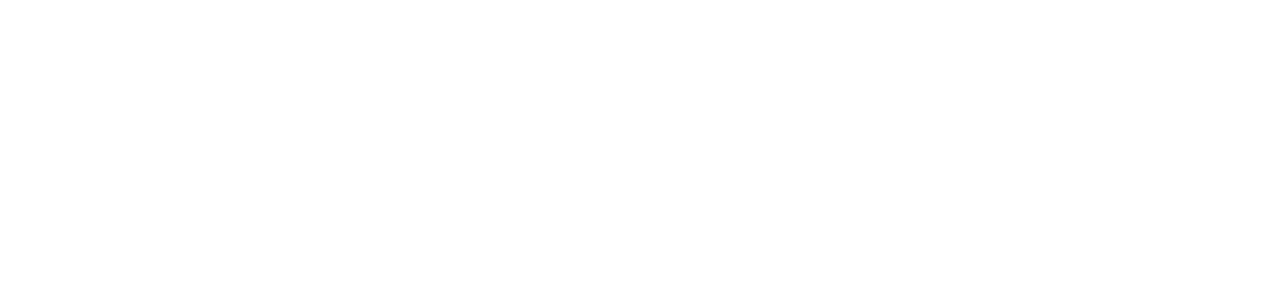
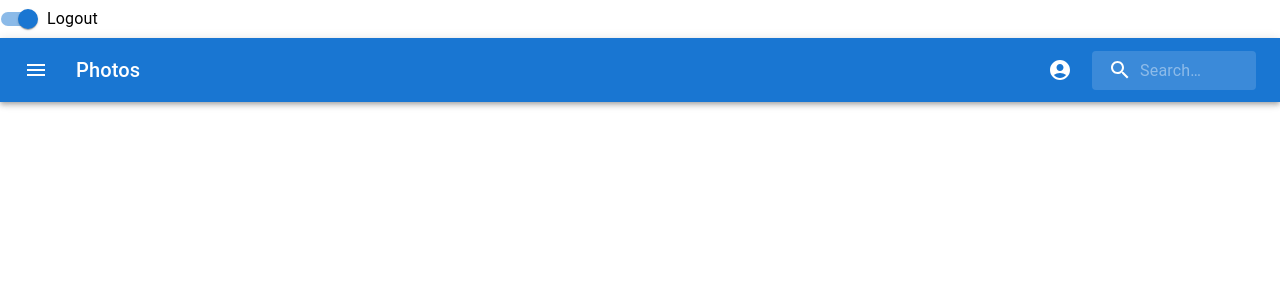
Before and after one commit to emiliojosecalvo/login-context-app, a React (Create React App) app: page / in a window 1280 px wide. Shown: the top 300 px of the page. Built offline with nearby package versions, Linux system fonts and the light colour scheme.

Commit message:
navbar component

```diff
--- a/src/App.js
+++ b/src/App.js
@@ -1,10 +1,8 @@
-import './App.css';
+import Navbar from './Navbar';
 
 function App() {
   return (
-    <div className="App">
-
-    </div>
+    <Navbar />
   );
 }
 
--- /dev/null
+++ b/src/Navbar.js
@@ -0,0 +1,154 @@
+import React from 'react';
+import AppBar from '@mui/material/AppBar';
+import Box from '@mui/material/Box';
+import Toolbar from '@mui/material/Toolbar';
+import Typography from '@mui/material/Typography';
+import IconButton from '@mui/material/IconButton';
+import MenuIcon from '@mui/icons-material/Menu';
+import AccountCircle from '@mui/icons-material/AccountCircle';
+import Switch from '@mui/material/Switch';
+import FormControlLabel from '@mui/material/FormControlLabel';
+import FormGroup from '@mui/material/FormGroup';
+import MenuItem from '@mui/material/MenuItem';
+import Menu from '@mui/material/Menu';
+import SearchIcon from '@mui/icons-material/Search';
+import { styled, alpha } from '@mui/material/styles';
+import InputBase from '@mui/material/InputBase';
+
+function Navbar() {
+    const Search = styled('div')(({ theme }) => ({
+        position: 'relative',
+        borderRadius: theme.shape.borderRadius,
+        backgroundColor: alpha(theme.palette.common.white, 0.15),
+        '&:hover': {
+            backgroundColor: alpha(theme.palette.common.white, 0.25),
+        },
+        marginLeft: 0,
+        width: '100%',
+        [theme.breakpoints.up('sm')]: {
+            marginLeft: theme.spacing(1),
+            width: 'auto',
+        },
+    }));
+
+    const SearchIconWrapper = styled('div')(({ theme }) => ({
+        padding: theme.spacing(0, 2),
+        height: '100%',
+        position: 'absolute',
+        pointerEvents: 'none',
+        display: 'flex',
+        alignItems: 'center',
+        justifyContent: 'center',
+    }));
+
+    const StyledInputBase = styled(InputBase)(({ theme }) => ({
+        color: 'inherit',
+        '& .MuiInputBase-input': {
+            padding: theme.spacing(1, 1, 1, 0),
+            // vertical padding + font size from searchIcon
+            paddingLeft: `calc(1em + ${theme.spacing(4)})`,
+            transition: theme.transitions.create('width'),
+            width: '100%',
+            [theme.breakpoints.up('sm')]: {
+                width: '12ch',
+                '&:focus': {
+                    width: '20ch',
+                },
+            },
+        },
+    }));
+
+
+    const [auth, setAuth] = React.useState(true);
+    const [anchorEl, setAnchorEl] = React.useState(null);
+
+    const handleChange = (event) => {
+        setAuth(event.target.checked);
+    };
+
+    const handleMenu = (event) => {
+        setAnchorEl(event.currentTarget);
+    };
+
+    const handleClose = () => {
+        setAnchorEl(null);
+    };
+
+    return (
+        <>
+            <Box sx={{ flexGrow: 1 }}>
+                <FormGroup>
+                    <FormControlLabel
+                        control={
+                            <Switch
+                                checked={auth}
+                                onChange={handleChange}
+                                aria-label="login switch"
+                            />
+                        }
+                        label={auth ? 'Logout' : 'Login'}
+                    />
+                </FormGroup>
+                <AppBar position="static">
+                    <Toolbar>
+                        <IconButton
+                            size="large"
+                            edge="start"
+                            color="inherit"
+                            aria-label="menu"
+                            sx={{ mr: 2 }}
+                        >
+                            <MenuIcon />
+                        </IconButton>
+                        <Typography variant="h6" component="div" sx={{ flexGrow: 1 }}>
+                            Photos
+                        </Typography>
+                        {auth && (
+                            <div>
+                                <IconButton
+                                    size="large"
+                                    aria-label="account of current user"
+                                    aria-controls="menu-appbar"
+                                    aria-haspopup="true"
+                                    onClick={handleMenu}
+                                    color="inherit"
+                                >
+                                    <AccountCircle />
+                                </IconButton>
+                                <Menu
+                                    id="menu-appbar"
+                                    anchorEl={anchorEl}
+                                    anchorOrigin={{
+                                        vertical: 'top',
+                                        horizontal: 'right',
+                                    }}
+                                    keepMounted
+                                    transformOrigin={{
+                                        vertical: 'top',
+                                        horizontal: 'right',
+                                    }}
+                                    open={Boolean(anchorEl)}
+                                    onClose={handleClose}
+                                >
+                                    <MenuItem onClick={handleClose}>Profile</MenuItem>
+                                    <MenuItem onClick={handleClose}>My account</MenuItem>
+                                </Menu>
+                            </div>
+                        )}
+                        <Search>
+                            <SearchIconWrapper>
+                                <SearchIcon />
+                            </SearchIconWrapper>
+                            <StyledInputBase
+                                placeholder="Search…"
+                                inputProps={{ 'aria-label': 'search' }}
+                            />
+                        </Search>
+                    </Toolbar>
+                </AppBar>
+            </Box>
+        </>
+    )
+}
+
+export default Navbar;
```
